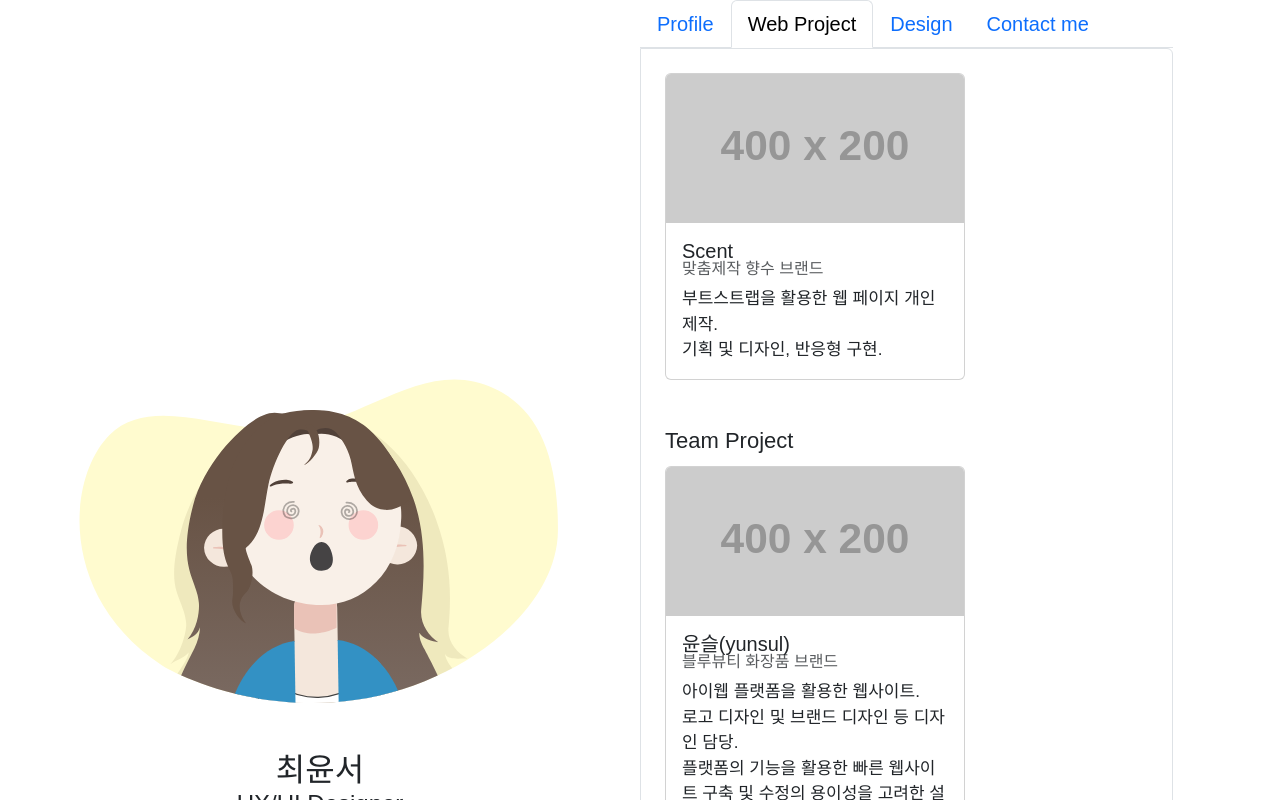
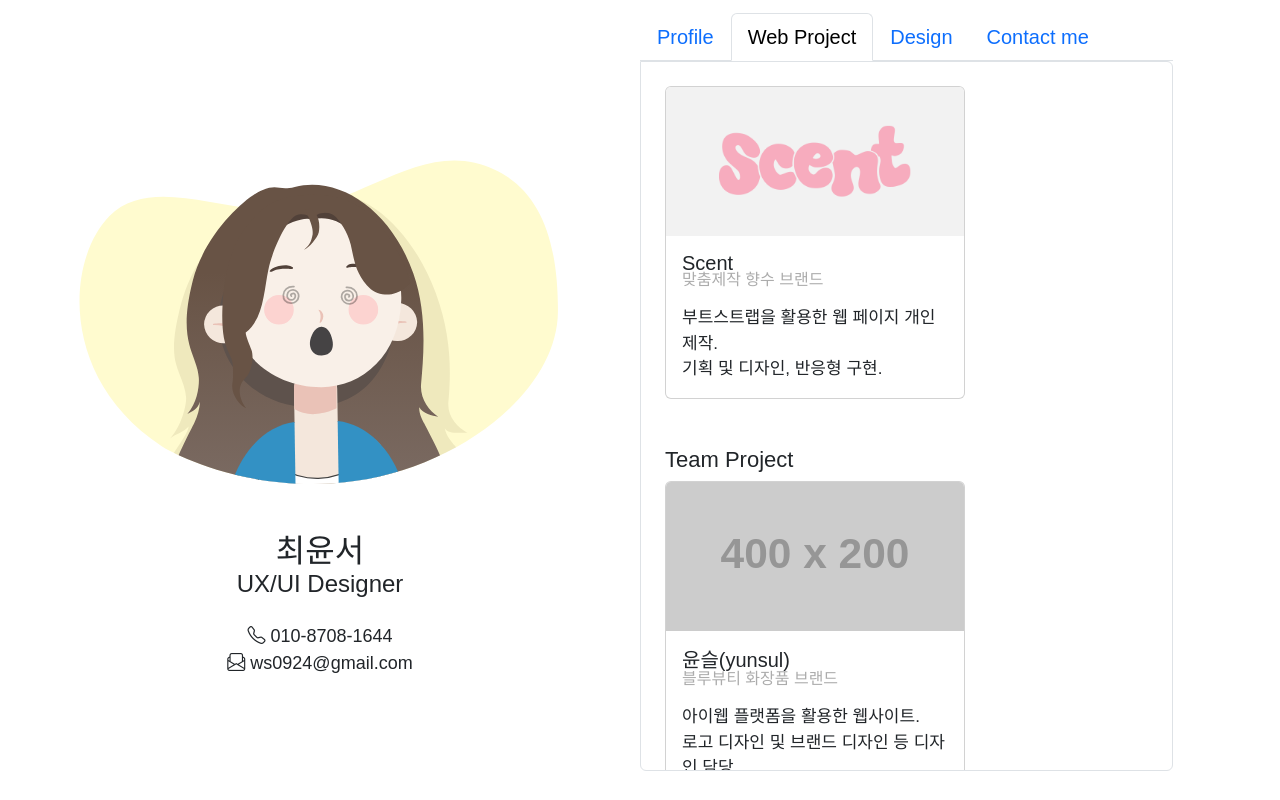
Before and after one commit to chae0924/portfolio, a plain HTML site: page dist/index.html in a window 1280 px wide. Both pictures are taken after a click on the tab "Web Project". Shown: the top 800 px of the page. Drawn offline with nearby package versions, Linux system fonts and the light colour scheme; placeholder pictures from the web are drawn by us; a web font is replaced by a local one.

Commit message:
[1.0.4] 카드 호버, 이미지 업로드

```diff
--- a/dist/index.html
+++ b/dist/index.html
@@ -63,13 +63,18 @@
                   </defs>
 
                   <path
+                    class="shadow"
+                    d="M357.13,184.46c-.5,31.15-19.66,91.92-88.9,93.06-59.27.98-97.96-45.8-98.69-89.39-.88-51.95,42.38-99.14,92.99-99.14s95.43,43.52,94.6,95.47Z" style="fill: #5e524c; stroke-width: 0px;"
+                    transform="scale(0.4) translate(-2, 50)"
+                    />
+
+                  <path
                     class="neck"
                     d="M114.26 143.16v-14a9.22 9.22 0 10-18.43 0v14c-15.27 2.84-24.74 15.08-24.74 27.33H139c0-12.24-9.5-24.49-24.74-27.33z"
                     fill="#F4E7DC"
                   />
-                  <!-- 다른 경로에 mask를 적용 -->
+
                   <g mask="url(#neckMask)">
-                    <!-- 목 그림자의 경로 -->
                     <path
                       class="shadow"
                       d="M95.82 122.36h18.41v14.31s-10.5 5.54-18.41 0z"
@@ -196,7 +201,7 @@
 
 
       <!-- 탭 콘텐츠 -->
-      <div class="tab-content border rounded-end rounded-bottom border-gray h-100 p-3" id="myTabContent">
+      <div class="tab-content border rounded-end rounded-bottom border-gray p-3" id="myTabContent">
         <!-- profile -->
         <div class="tab-pane fade show active" id="content1" role="tabpanel" aria-labelledby="tab1">
           <p class="fz-24">이름 | 최윤서</p>
@@ -251,26 +256,34 @@
         <!-- wep project -->
         <div class="tab-pane fade" id="content2" role="tabpanel" aria-labelledby="tab2">
 
-            <div class="card m-2  mb-5" style="flex: 1 1 300px; max-width: 300px;">
-              <img src="https://placehold.co/400x200" class="card-img-top" alt="이미지1">
+          <!-- Scent card -->
+          <div class="d-flex flex-wrap m-2 mb-5">
+            <a href="https://ws030924.ivyro.net" target="_blank" class="card-link" title="사이트로 이동">
+                <div class="card">
+                    <img src="https://github.com/chae0924/portfolio/blob/main/src/img/scent.png?raw=true" class="card-img-top" alt="scent">
                     <div class="card-body">
-                <h5 class="card-title">Scent</h5>
-                <h6 class="card-subtitle mb-2 text-muted">맞춤제작 향수 브랜드</h6>
+                        <h5 class="card-title lh1-1">Scent</h5>
+                        <h6 class="card-subtitle mb-3 text-gray">맞춤제작 향수 브랜드</h6>
                         <p class="card-text fz-17">부트스트랩을 활용한 웹 페이지 개인제작.
                             <br />
                             기획 및 디자인, 반응형 구현.
                         </p>
                     </div>
                 </div>
+            </a>
+          </div>
 
-          <!-- team pj -->
+          <!-- Team Project -->
           <h6 class="ms-2 fz-22 mb-1 w-100">Team Project</h6>
-          <div class="d-flex flex-wrap">
-            <div class="card m-2" style="flex: 1 1 300px; max-width: 300px;">
-              <img src="https://placehold.co/400x200" class="card-img-top" alt="이미지1">
+          <div class="d-flex flex-wrap m-2 gap-3">
+
+              <!-- 윤슬 (yunsul) card -->
+              <a href="https://www.i-web.kr/green09/" target="_blank" class="card-link" title="사이트로 이동">
+                  <div class="card">
+                      <img src="https://placehold.co/400x200" class="card-img-top" alt="yunsul">
                       <div class="card-body">
-                <h5 class="card-title">윤슬(yunsul)</h5>
-                <h6 class="card-subtitle mb-2 text-muted">블루뷰티 화장품 브랜드</h6>
+                          <h5 class="card-title lh1-3">윤슬(yunsul)</h5>
+                          <h6 class="card-subtitle mb-3 text-gray">블루뷰티 화장품 브랜드</h6>
                           <p class="card-text fz-17">아이웹 플랫폼을 활용한 웹사이트.
                               <br />
                               로고 디자인 및 브랜드 디자인 등 디자인 담당.
@@ -279,22 +292,27 @@
                           </p>
                       </div>
                   </div>
+              </a>
 
-            <div class="card m-2" style="flex: 1 1 300px; max-width: 300px;">
-              <img src="https://placehold.co/400x200" class="card-img-top" alt="이미지1">
+              <!-- 해율 (heyul) card -->
+              <a href="https://heayul.vercel.app" target="_blank" class="card-link" title="사이트로 이동">
+                  <div class="card">
+                      <img src="https://placehold.co/400x200" class="card-img-top" alt="heyul">
                       <div class="card-body">
-                <h5 class="card-title">해율(heyul)</h5>
-                <h6 class="card-subtitle mb-2 text-muted">해양수산 이너뷰티 브랜드</h6>
+                          <h5 class="card-title lh1-3">해율(heyul)</h5>
+                          <h6 class="card-subtitle mb-3 text-gray">해양수산 이너뷰티 브랜드</h6>
                           <p class="card-text fz-17">리액트를 활용한 반응형 이커머스 웹사이트.
                               <br />
                               디자인 팀장으로서 전체적인 웹사이트 디자인과 기획을 담당.
                           </p>
                       </div>
                   </div>
+              </a>
 
           </div>
 
       </div>
+
 
         <!-- design -->
         <div class="tab-pane fade" id="content3" role="tabpanel" aria-labelledby="tab3">
--- a/dist/reset.css
+++ b/dist/reset.css
@@ -29,7 +29,7 @@ ol, ul {
 
 /* 링크의 기본 스타일 제거 */
 a {
-  text-decoration: none;
+  text-decoration: none !important;
   color: inherit;
 }
 
--- a/dist/style.css
+++ b/dist/style.css
@@ -186,7 +186,7 @@ svg {
 }
 
 
-.text-gray {color: #acacac;}
+.text-gray {color: #acacac !important;}
 
 ::selection {
   background: #fffbcf;
@@ -217,20 +217,32 @@ svg {
 
 
 .card {
-  opacity: 0; /* 초기 상태: 투명 */
-  transform: translateY(20px); /* 약간 아래에서 시작 */
+  opacity: 0;
+  transform: translateY(20px) scale(1);
   transition: opacity 0.8s ease-in-out, transform 0.8s ease-in-out;
+  flex: 1 1 300px;
+  max-width: 300px;
+  height: 100% !important;
+  cursor: pointer;
+  overflow: visible;
 }
 
 .card.show {
   opacity: 1;
-  transform: translateY(0);
+  transform: translateY(0) scale(1);
 }
 
-#content2{
-  overflow: hidden;
+.card:hover {
+  transform: translateY(0) scale(1.08);
+  transition: transform 0.1s ease-in;
+  z-index: 10;
 }
 
-.tab-content{
-  min-height: 800px;
+#content2 {
+  overflow: visible;
 }
+
+.tab-content {
+  height: 710px !important;
+  overflow: auto;
+}
```
Also changed, not shown: src/img/heyul.png (added), src/img/yunsul.png (added), src/svg/hairbgShadow.svg (added). Lines whose indentation alone changed are shown as unchanged.
